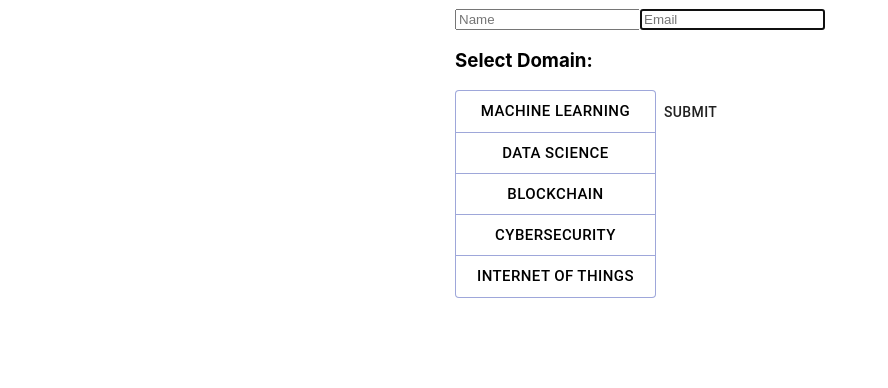
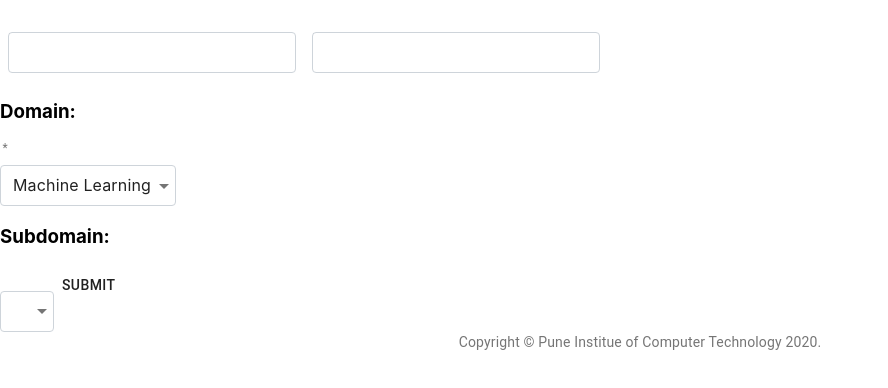
Before and after one commit to tejasdahad/dbms_pro, a React (Create React App) app: page /add_domain in a window 1280 px wide. Shown: the top 388 px of the page, without its empty margins (0-888 px from the left). Built offline with nearby package versions, Linux system fonts and the light colour scheme; the HTML template or start-up script is replaced by a standard one.

Commit message:
Half Styling commit

```diff
--- a/src/components/AddDomain.js
+++ b/src/components/AddDomain.js
@@ -1,111 +1,132 @@
 import React,{ useState } from 'react';
-import Button from '@material-ui/core/Button';
-import ButtonGroup from '@material-ui/core/ButtonGroup';
-import { makeStyles } from '@material-ui/core/styles';
+import { makeStyles,withStyles } from '@material-ui/core/styles';
 import { addDomain }  from '../actions/users';
 import { connect } from 'react-redux';
+import Typography from '@material-ui/core/Typography';
+import Link from '@material-ui/core/Link';
+import InputLabel from '@material-ui/core/InputLabel';
+import MenuItem from '@material-ui/core/MenuItem';
+import FormControl from '@material-ui/core/FormControl';
+import Select from '@material-ui/core/Select';
+import NativeSelect from '@material-ui/core/NativeSelect';
+import InputBase from '@material-ui/core/InputBase';
+import Button from '@material-ui/core/Button';
+
+function Copyright() {
+    return (
+      <Typography variant="body2" color="textSecondary" align="center">
+        {'Copyright © '}
+        <Link color="inherit" href="https://pict.edu">
+          Pune Institue of Computer Technology
+        </Link>{' '}
+        {new Date().getFullYear()}
+        {'.'}
+      </Typography>
+    );
+  }
+
+const BootstrapInput = withStyles((theme) => ({
+    root: {
+        'label + &':{
+            marginTop: theme.spacing(3),
+        },
+    },
+    input:{
+        borderRadius:4,
+        position:'relative',
+        backgroundColor: theme.palette.background.paper,
+        border: '1px  solid #ced4da',
+        fontSize: 16,
+        padding: '10px 26px 10px 12px',
+        transition: theme.transitions.create(['border-color','box-shadow']),
+        fontFamily: [
+            '-apple-system',
+            'BlinkMacSystemFont',
+            '"Segoe UI"',
+            'Roboto',
+            '"Helvetica Neue"',
+            'Arial',
+            'sans-serif',
+            '"Apple Color Emoji"',
+            '"Segoe UI Emoji"',
+            '"Segoe UI Symbol"',
+        ].join(','),
+        '&:focus':{
+            borderRadius: 4,
+            borderColor: '#80bdff',
+            boxShadow: '0 0 0 0.2rem rgba(0,123,255,.25)',
+        },
+     },
+}))(InputBase);
 
 const useStyles = makeStyles((theme) => ({
-  root: {
-    display: 'flex',
-    flexDirection: 'column',
-    alignItems: 'center',
-    '& > *': {
-      margin: theme.spacing(1)
+    margin:{
+        margin: theme.spacing(1),
     },
-  },
 }));
 
-const AddDomain = ({addDomain,users }) => {
+const AddDomain = ({addDomain,users,history }) => {
     const classes = useStyles();
     const [domain,setDomain] = useState('');
     const [subDomain,setSubdomain] = useState('');
     const [email,setEmail] = useState('');
     const [name,setName] = useState('');
     return (
-        <div className={classes.root}>
-            <form>
-                <input type='text' placeholder="Name" autoFocus required defaultvalue="" onChange={e => {
+        <div>
+            <FormControl className={classes.margin}>
+                <InputLabel htmlFor='name' autoFocus required defaultValue='' onChange={e => {
                     e.preventDefault();
                     setName(e.target.value);
-                }}/>
-                <input type='text' placeholder="Email" autoFocus required defaultValue="" onChange={e => {
+                }}>
+                Name</InputLabel>
+                <BootstrapInput id='name'/>
+            </FormControl>
+            <FormControl className={classes.margin}>
+                <InputLabel htmlFor='email' required defaultValue='' onChange={e => {
                     e.preventDefault();
                     setEmail(e.target.value);
-                }}/>
-                <h3>Select Domain:</h3>
-                <ButtonGroup size="large" color="primary" aria-label="large outlined primary button group" orientation="vertical">
-                    <Button onClick={e => {
-                        e.preventDefault();
-                        setDomain('Machinelearning');
-                    }} style={{background:domain==='Machinelearning'?'grey':'white',color:domain==='Machinelearning'?'white':'black'}}>Machine Learning</Button>
-                    <Button onClick={e => {
-                        e.preventDefault();
-                        setDomain('Datascience');
-                    }} style={{background:domain==='Datascience'?'grey':'white',color:domain==='Datascience'?'white':'black'}}>Data Science</Button>
-                    <Button onClick={e => {
-                        e.preventDefault();
-                        setDomain('Blockchain');
-                    }} style={{background:domain==='Blockchain'?'grey':'white',color:domain==='Blockchain'?'white':'black'}}>Blockchain</Button>
-                    <Button onClick={e => {
-                        e.preventDefault();
-                        setDomain('Cybersecurity');
-                    }} style={{background:domain==='Cybersecurity'?'grey':'white',color:domain==='Cybersecurity'?'white':'black'}}>Cybersecurity</Button>
-                    <Button onClick={e => {
-                        e.preventDefault();
-                        setDomain('IOT');
-                    }} style={{background:domain==='IOT'?'grey':'white',color:domain==='IOT'?'white':'black'}}>Internet of Things</Button>
-                </ButtonGroup>
-
-                {domain && <ButtonGroup size="large" color="primary" aria-label="large outlined primary button group" orientation="vertical">
-                    <h3>Select Subdomain:</h3>
-                    { domain === 'Machinelearning' &&
-                        <Button onClick={e => {
-                            e.preventDefault();
-                            setSubdomain("ImageRec")
-                        }} style={{background:subDomain==='ImageRec'?'grey':'white',color:subDomain==='ImageRec'?'white':'black'}}>Image Recognition</Button>
-                    }
-                    { domain === 'Machinelearning' &&
-                        <Button onClick={e => {
-                            e.preventDefault();
-                            setSubdomain("NLP")
-                        }} style={{background:subDomain==='NLP'?'grey':'white',color:subDomain==='NLP'?'white':'black'}}>NLP</Button>
-                    }
-                    {
-                        domain === 'Datascience' &&
-                        <Button onClick={e => {
-                            e.preventDefault();
-                            setSubdomain("DA")
-                        }} style={{background:subDomain==='DA'?'grey':'white',color:subDomain==='DA'?'white':'black'}}>Data Analytics</Button>
-                    }
-                    {
-                        domain === 'Blockchain' &&
-                        <Button onClick={e => {
-                            e.preventDefault();
-                            setSubdomain("Crypto")
-                        }} style={{background:subDomain==='Crypto'?'grey':'white',color:subDomain==='Crypto'?'white':'black'}}>CryptoCurrency</Button>
-                    }
-                    {
-                        domain === 'Cybersecurity' &&
-                        <Button onClick={e => {
-                            e.preventDefault();
-                            setSubdomain("Pentester")
-                        }} style={{background:subDomain==='Pentester'?'grey':'white',color:subDomain==='Pentester'?'white':'black'}}>Penetration Testing</Button>
-                    }
-                    {
-                        domain === 'IOT' &&
-                        <Button onClick={e => {
-                            e.preventDefault();
-                            setSubdomain("Softwaredev")
-                        }} style={{background:subDomain==='Softwaredev'?'grey':'white',color:subDomain==='Softwaredev'?'white':'black'}}>Software Enginnering</Button>
-                    }
-                </ButtonGroup>
-                }
-                <Button onClick={(e) => {
+                }}>Email</InputLabel>
+                <BootstrapInput id='email'/>
+            </FormControl>
+            <h3>Domain:</h3>
+            <FormControl required className={classes.formControl}>
+                <InputLabel id='domain' />
+                <NativeSelect labelId='domain' id='selectdomain' value={domain} onChange={e => {
                     e.preventDefault();
-                    addDomain({domain,subDomain,email,name, user:users.user,userId: users.userId});
-                }}>Submit</Button>
-            </form>
+                    setDomain(e.target.value);
+                }} input={<BootstrapInput/>}>
+                    <option value={"Machinelearning"}>Machine Learning</option>
+                    <option value={"Datascience"}>Data Science</option>
+                    <option value={"Cybersecurity"}>Cybersecurity</option>
+                    <option value={"Blockchain"}>Blockchain</option>
+                    <option value={"IOT"}>Internet of Things</option>
+                </NativeSelect>
+            </FormControl>
+            <h3>Subdomain:</h3>
+            <FormControl required className={classes.formControl}>
+                <InputLabel id='subDomain' />
+                <NativeSelect labelId='subDomain' id='selectsubdomain' value={subDomain} onChange={e => {
+                    e.preventDefault();
+                    setSubdomain(e.target.value);
+                }} input={<BootstrapInput/>}>
+                    { domain === 'Machinelearning' && <option value={"Image rec"}>Image Recognition</option>}
+                    { domain === 'Machinelearning' && <option value={"NLP"}>NLP</option>}
+                    { domain === 'Datascience' && <option value={"Analysis"}>Data Analysis</option>}
+                    { domain === 'Cybersecurity' && <option value={"Pentester"}>Penetration testing</option>}
+                    { domain === 'Blockchain' && <option value={"Cryptocurrency"}>CryptoCurrency</option>}
+                    { domain === 'IOT' && <option value={'Softdev'}>Software Devloper</option>}
+                </NativeSelect>
+            </FormControl>
+            <Button onClick={(e) => {
+                e.preventDefault();
+                console.log(domain);
+                console.log(subDomain);
+                console.log(name);
+                console.log(email);
+                //addDomain({domain,subDomain,email,name, user:users.user,userId: users.userId});
+                //history.push("/profile");
+            }}>Submit</Button>
+            <Copyright />
         </div>
     );
 }
```
